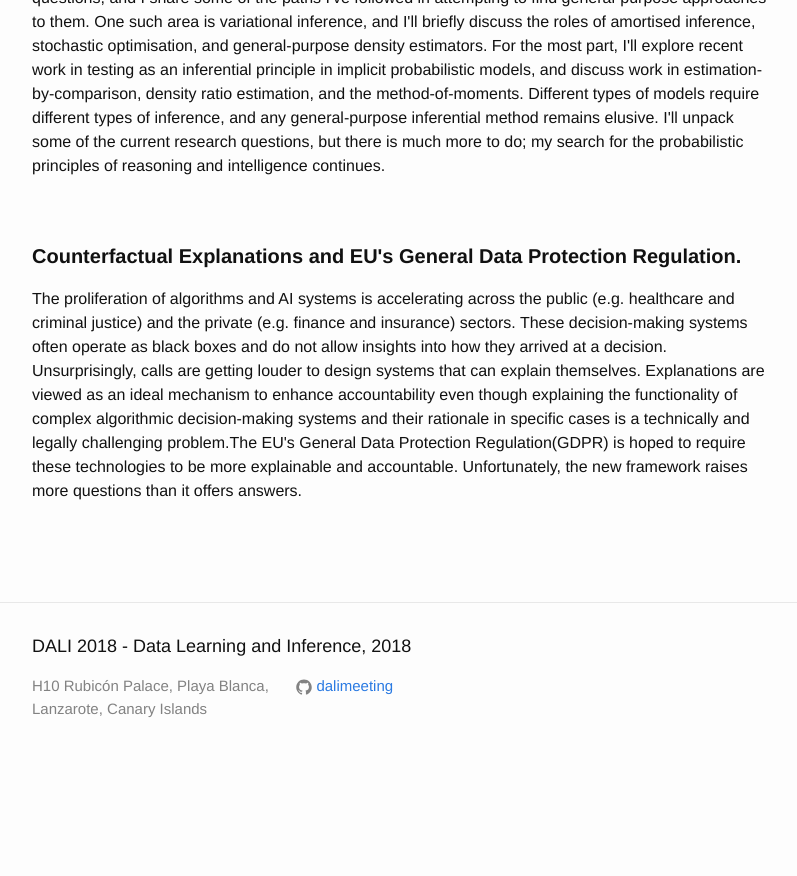
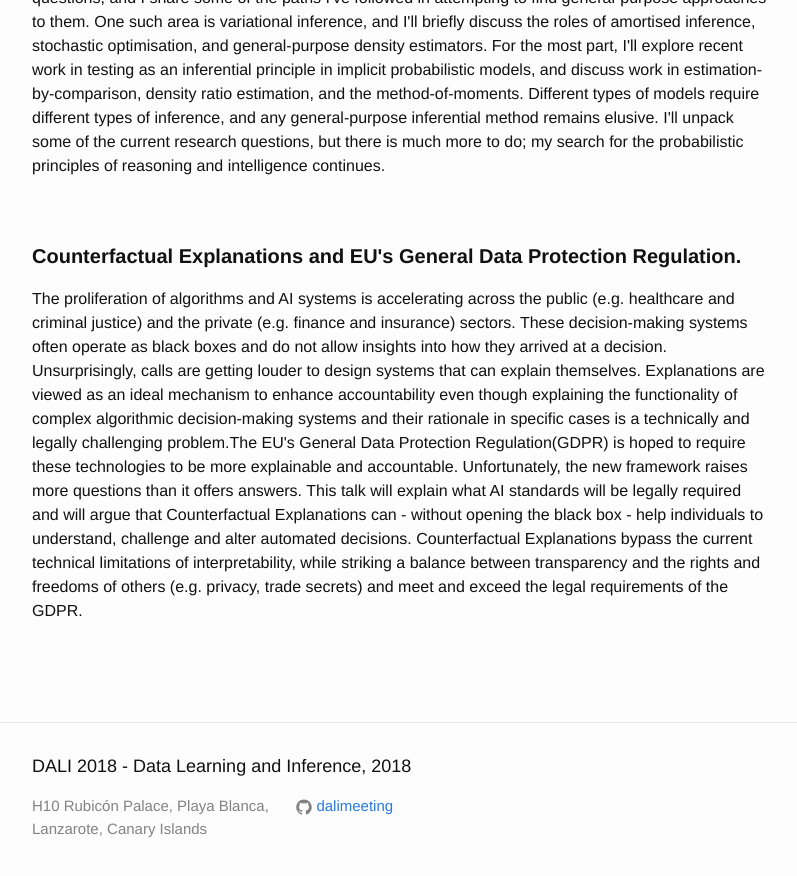
Before and after one commit to dalimeeting/dalimeeting.github.io, a Jekyll site: the page built from _posts/2018-04-04-day-2.md, in a window 1280 px wide and 900 px high, scrolled down 1331 px. Shown: the top 876 px of the window, without its empty margins (238-1035 px from the left). Built offline with Jekyll 4.4.1, drawn with Linux system fonts in a browser that asks for light colours; before the commit the page ends 2111 px from its top, so only the background shows below that.

Commit message:
Update 2018-04-04-day-2.md

```diff
--- a/_posts/2018-04-04-day-2.md
+++ b/_posts/2018-04-04-day-2.md
@@ -22,7 +22,7 @@
     url:  https://www.oii.ox.ac.uk/people/sandra-wachter/
   start: "10:15"
   end: "10:55"
-  abstract: "The proliferation of algorithms and AI systems is accelerating across the public (e.g. healthcare and criminal justice) and the private (e.g. finance and insurance) sectors. These decision-making systems often operate as black boxes and do not allow insights into how they arrived at a decision. Unsurprisingly, calls are getting louder to design systems that can explain themselves. Explanations are viewed as an ideal mechanism to enhance accountability even though explaining the functionality of complex algorithmic decision-making systems and their rationale in specific cases is a technically and legally challenging problem.The EU's General Data Protection Regulation(GDPR) is hoped to require these technologies to be more explainable and accountable. Unfortunately, the new framework raises more questions than it offers answers. "
+  abstract: "The proliferation of algorithms and AI systems is accelerating across the public (e.g. healthcare and criminal justice) and the private (e.g. finance and insurance) sectors. These decision-making systems often operate as black boxes and do not allow insights into how they arrived at a decision. Unsurprisingly, calls are getting louder to design systems that can explain themselves. Explanations are viewed as an ideal mechanism to enhance accountability even though explaining the functionality of complex algorithmic decision-making systems and their rationale in specific cases is a technically and legally challenging problem.The EU's General Data Protection Regulation(GDPR) is hoped to require these technologies to be more explainable and accountable. Unfortunately, the new framework raises more questions than it offers answers. This talk will explain what AI standards will be legally required and will argue that Counterfactual Explanations can - without opening the black box - help individuals to understand, challenge and alter automated decisions. Counterfactual Explanations bypass the current technical limitations of interpretability, while striking a balance between transparency and the rights and freedoms of others (e.g. privacy, trade secrets) and meet and exceed the legal requirements of the GDPR."
   youtube:
 - title: "Coffee Break and Posters"
   start: "11:00"
```
